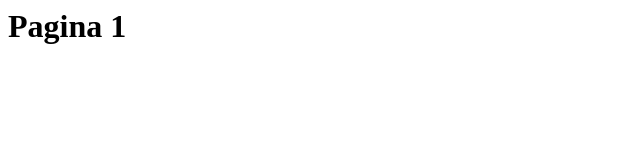
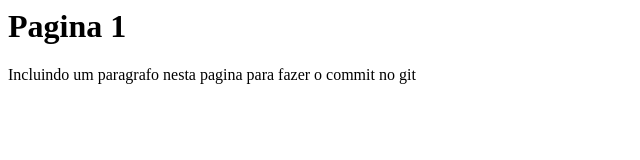
Before and after one commit to rodrigoaraujorosa/curso-git, a plain HTML site: page pagina.html in a window 1280 px wide. Shown: the whole page, without its empty margins (0-640 px from the left). Drawn offline with Linux system fonts and the light colour scheme.

Commit message:
Incluida uma nova linha no arquivo

```diff
--- a/pagina.html
+++ b/pagina.html
@@ -2,5 +2,6 @@
 <head></head>
 <body>
     <h1>Pagina 1</h1>
+    <p>Incluindo um paragrafo nesta pagina para fazer o commit no git</p>
 </body>
 </html>
```
